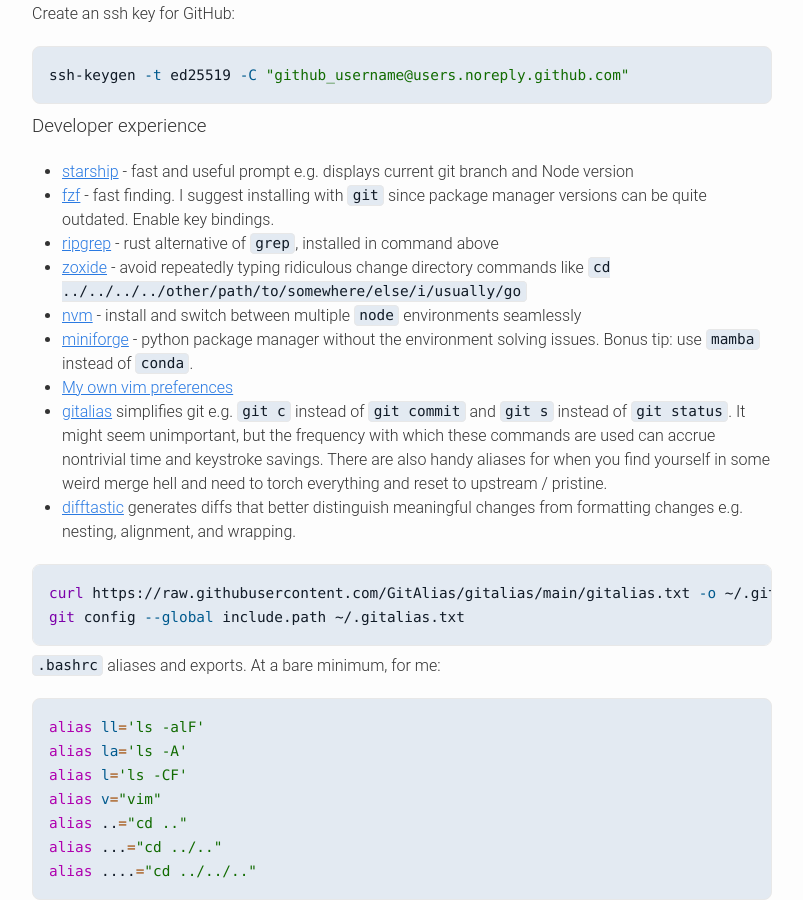
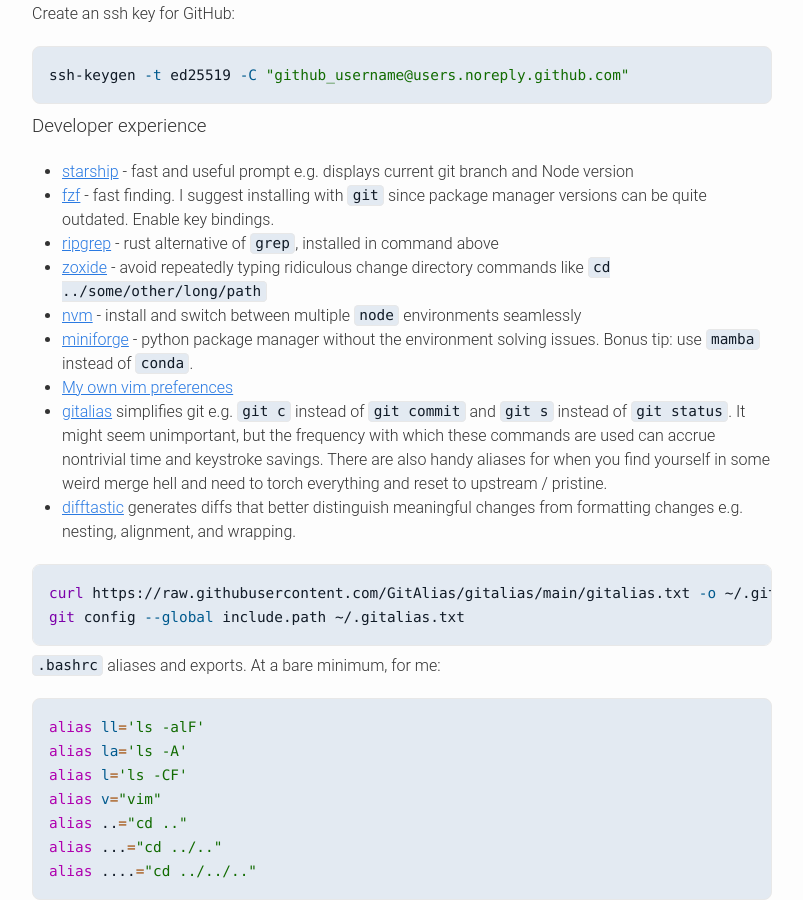
Before and after one commit to dcroote/dcroote.github.io, a Jekyll site: the page built from _posts/2023-11-21-configuring-a-new-laptop.md, in a window 1280 px wide and 900 px high, scrolled down 2061 px. Shown: the whole window, without its empty margins (238-1041 px from the left). Built offline with Jekyll 4.4.1, drawn with Linux system fonts in a browser that asks for light colours; some web fonts are replaced.

Commit message:
fix: shorten zoxide example inline cd code block

```diff
--- a/_posts/2023-11-21-configuring-a-new-laptop.md
+++ b/_posts/2023-11-21-configuring-a-new-laptop.md
@@ -83,7 +83,7 @@
 - [starship](https://starship.rs/) - fast and useful prompt e.g. displays current git branch and Node version
 - [fzf](https://github.com/junegunn/fzf) - fast finding. I suggest installing with `git` since package manager versions can be quite outdated. Enable key bindings.
 - [ripgrep](https://github.com/BurntSushi/ripgrep) - rust alternative of `grep`, installed in command above
-- [zoxide](https://github.com/ajeetdsouza/zoxide) - avoid repeatedly typing ridiculous change directory commands like `cd ../../../../other/path/to/somewhere/else/i/usually/go`
+- [zoxide](https://github.com/ajeetdsouza/zoxide) - avoid repeatedly typing ridiculous change directory commands like `cd ../some/other/long/path`
 - [nvm](https://github.com/nvm-sh/nvm) - install and switch between multiple `node` environments seamlessly
 - [miniforge](https://github.com/conda-forge/miniforge) - python package manager without the environment solving issues. Bonus tip: use `mamba` instead of `conda`.
 - [My own vim preferences](https://github.com/dcroote/vimrc)
```
